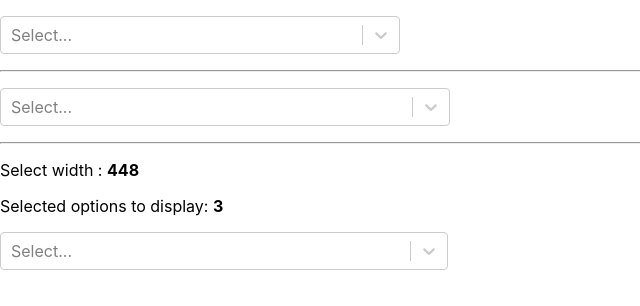
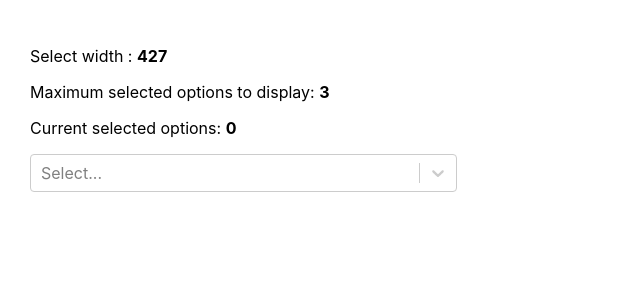
Before and after one commit to ArielBarkan/react-select, a React (Create React App) app: page / in a window 1280 px wide. Shown: the top 306 px of the page, without its empty margins (0-640 px from the left). Built offline with nearby package versions, Linux system fonts and the light colour scheme.

Commit message:
Updating with by content

```diff
--- a/public/index.html
+++ b/public/index.html
@@ -26,7 +26,7 @@
     -->
     <title>Dynamic React Select</title>
   </head>
-  <body>
+  <body style="padding: 30px">
     <noscript>You need to enable JavaScript to run this app.</noscript>
     <div id="root"></div>
     <!--
--- a/src/App.tsx
+++ b/src/App.tsx
@@ -7,10 +7,10 @@ import {Option3} from "./selects/option3";
 const App = () => {
   return(
       <>
-       <Option1/>
+  {/*     <Option1/>
           <hr/>
           <Option2/>
-          <hr/>
+          <hr/>*/}
           <Option3/>
       </>
   )
--- a/src/data/index.ts
+++ b/src/data/index.ts
@@ -26,7 +26,7 @@ export const data2  =[
     },
     {
         value: "ede5d55f-501a-4aa9-aa17-e264fef08978",
-        label: "very important role",
+        label: "very important role with long name and big money (outrageous money, not kidding) ",
         color: "#b721a0"
     }
 ];
@@ -77,5 +77,5 @@ export const data3  =[
         color: "#b721a0"
     }
 ];
-const data = data3
+const data = data2
 export {data}
--- a/src/selects/option3.tsx
+++ b/src/selects/option3.tsx
@@ -35,6 +35,8 @@ export const Option3 = ()=>{
     }, []);
 
 
+
+
     useEffect(() => {
         let numberToDisplay:number = 0;
         if (selectActualWidth > 600 ){
@@ -49,6 +51,17 @@ export const Option3 = ()=>{
         }
         setSelectMaxDisplay(numberToDisplay)
     }, [selectActualWidth]);
+    const calculateItemWidth = (): number => {
+        let itemWidth:number;
+        if(optionsSelectedCount < selectMaxDisplay){
+            itemWidth = (selectActualWidth/optionsSelectedCount)-20
+        }else{
+            itemWidth = (selectActualWidth/selectMaxDisplay)-50
+        }
+
+ return itemWidth
+    }
+
 // Custom MultiValue to hide it for the remaining options
     const MultiValue = (props: any) => {
         const { index, data, selectProps } = props;
@@ -92,9 +105,7 @@ export const Option3 = ()=>{
     const customStyles: StylesConfig = {
         multiValue:(base) =>({
             ...base,
-            width: `${(selectActualWidth/selectMaxDisplay)-50}px`,
-            display:"flex",
-            justifyContent: "space-between",
+            maxWidth: `${calculateItemWidth()}px`,
         }),
         valueContainer: (base) => ({
             ...base,
@@ -117,7 +128,8 @@ export const Option3 = ()=>{
     return (
         <p style={{width: "35%"}} >
             <p>Select width : <b>{selectActualWidth}</b></p>
-            <p>Selected options to display: <b>{selectMaxDisplay}</b></p>
+            <p>Maximum selected options to display: <b>{selectMaxDisplay}</b></p>
+            <p>Current selected options: <b>{optionsSelectedCount}</b></p>
             <Select
                 ref={refToMyBeautifulSelect}
                 id={"myLovelySelect"}
```
Lines whose indentation alone changed are shown as unchanged.
